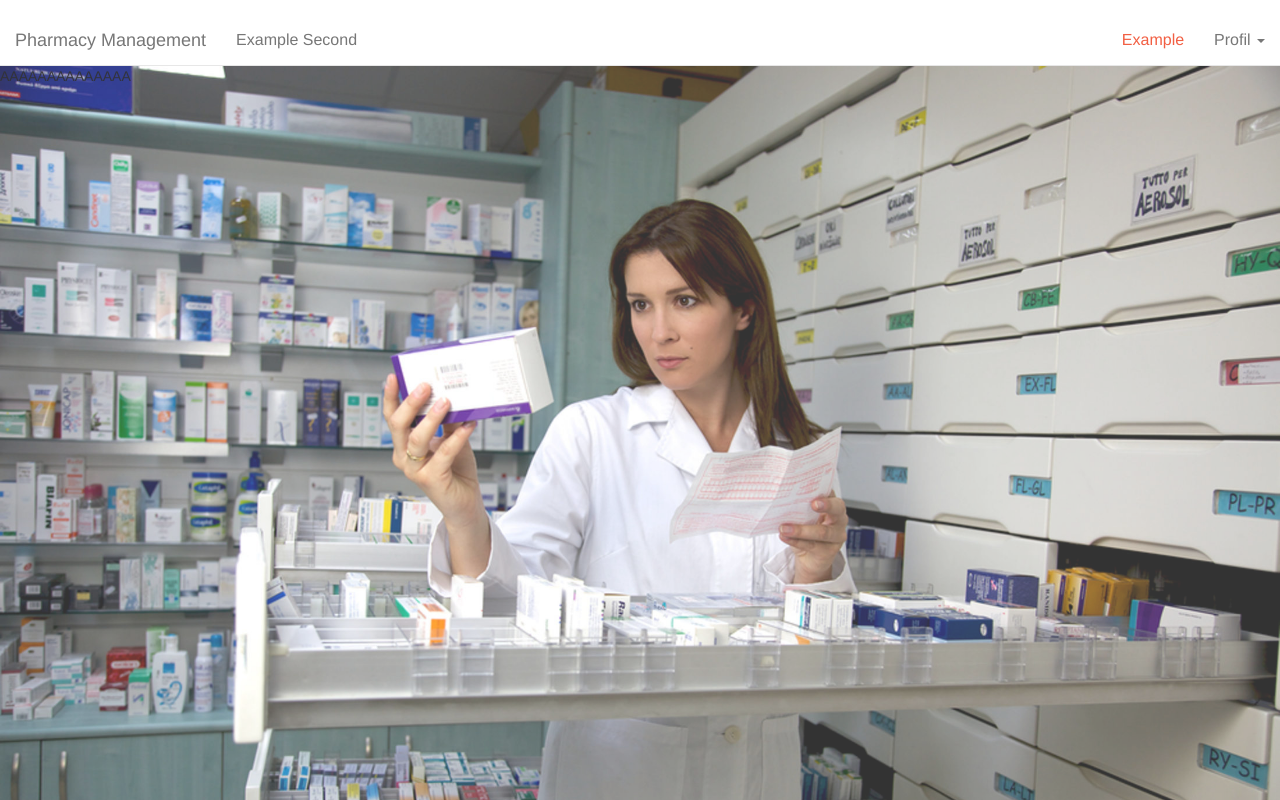
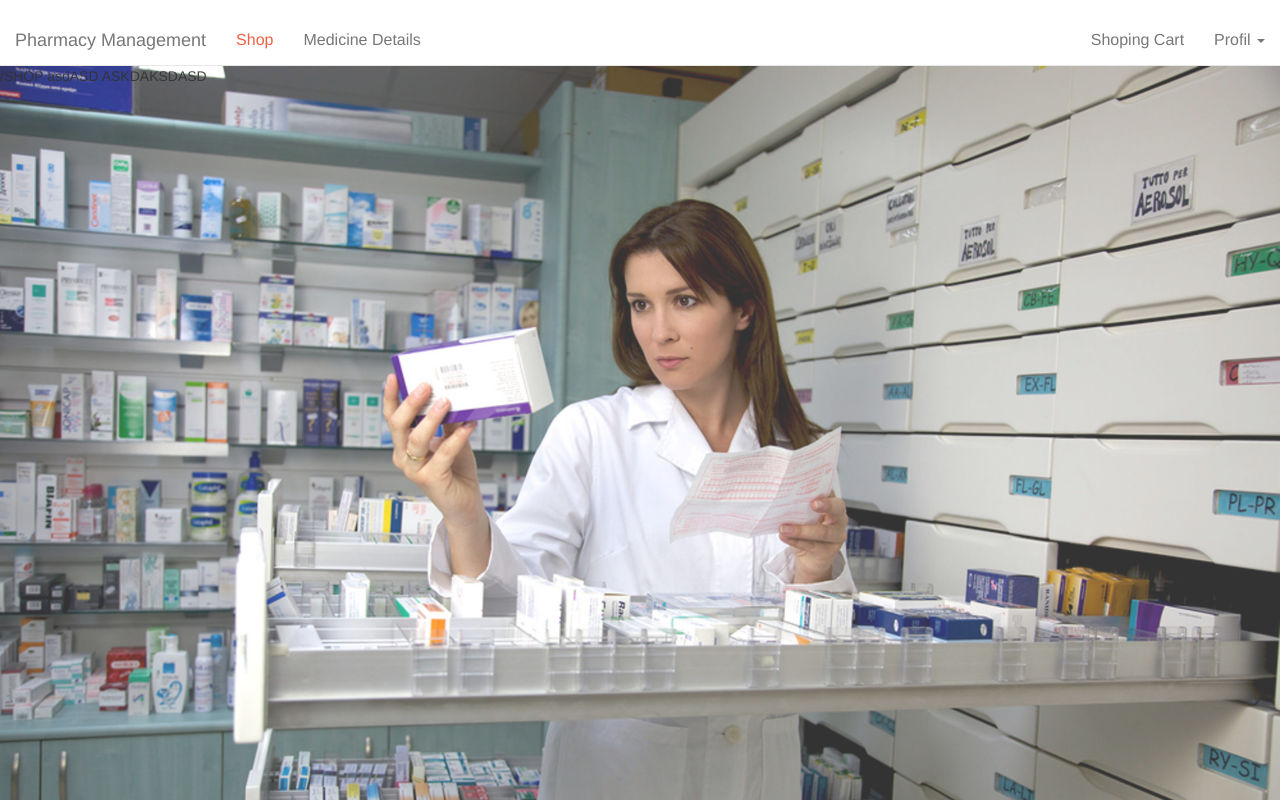
Before and after one commit to mwojdyla/ZastosowaniaInfWMedycynie, a Django app: page /main in a window 1280 px wide. Run offline with Django 3.2, Linux system fonts and the light colour scheme; some libraries are stand-ins or nearby versions.

Commit message:
medicine details prepare

```diff
--- a/medical_pharmacy/static/executionDirectiveFromURL/example-second.html
+++ /dev/null
@@ -1 +0,0 @@
-EXAMPLE 2
--- a/medical_pharmacy/static/executionDirectiveFromURL/example.html
+++ /dev/null
@@ -1 +0,0 @@
-AAAAAAAAAAAAAA
--- /dev/null
+++ b/medical_pharmacy/static/executionDirectiveFromURL/medicine-details.html
@@ -0,0 +1 @@
+<medicine-details></medicine-details>
--- /dev/null
+++ b/medical_pharmacy/static/executionDirectiveFromURL/shop.html
@@ -0,0 +1 @@
+<shop></shop>
--- /dev/null
+++ b/medical_pharmacy/static/executionDirectiveFromURL/shoping-cart.html
@@ -0,0 +1 @@
+ASDASD
--- a/medical_pharmacy/static/main-view/app.css
+++ b/medical_pharmacy/static/main-view/app.css
@@ -17,7 +17,6 @@
     right: 0;
     bottom: 0;
     opacity: 0.9;
-    overflow-x: hidden;
 }
 
 .fa-17 {
@@ -72,32 +71,6 @@
     white-space: nowrap;
 }
 
-.view-animate.ng-enter, .view-animate.ng-leave {
-    transition: all cubic-bezier(0.250, 0.460, 0.450, 0.940) 1.5s;
-
-    display: block;
-    width: 100%;
-
-    position: absolute;
-    top: 0;
-    left: 0;
-    right: 0;
-    bottom: 0;
-    padding: 10px;
-}
-
-.view-animate.ng-enter {
-    left: 100%;
-}
-
-.view-animate.ng-enter.ng-enter-active {
-    left: 0;
-}
-
-.view-animate.ng-leave.ng-leave-active {
-    left: -100%;
-}
-
 ::-webkit-scrollbar {
     width: 8px;
 }
--- a/medical_pharmacy/static/main-view/header/header.directive.js
+++ b/medical_pharmacy/static/main-view/header/header.directive.js
@@ -15,7 +15,7 @@
                 $scope.rightTabs = headerTabsService.rightTabs;
                 $scope.isActiveItem = isActiveItem;
                 $scope.changeTab = changeTab;
-                const MAIN_URL = $scope.rightTabs.EXAMPLE.route;
+                const MAIN_URL = $scope.leftTabs.SHOP.route;
                 var activePage = null;
                 var activeParent = null;
 
--- a/medical_pharmacy/static/main-view/header/headerTabs.service.js
+++ b/medical_pharmacy/static/main-view/header/headerTabs.service.js
@@ -6,11 +6,11 @@
 
     function headerTabsService(urlConstants, buildUrl) {
         const RIGHT_TABS = {
-            EXAMPLE: {
-                name: 'example',
-                title: 'Example',
+            CART: {
+                name: 'cart',
+                title: 'Shoping Cart',
                 dropdown: false,
-                route: buildUrl.createURLWithSlash(urlConstants.EXAMPLE)
+                route: buildUrl.createURLWithSlash(urlConstants.SHOPING_CART)
             },
             PROFIL: {
                 name: 'Profil',
@@ -23,26 +23,32 @@
                     },
                     {
                         id: 1,
-                        title: 'Edytuj profil'
+                        title: 'Edit profil'
                     },
                     {
                         id: 2,
-                        title: 'Zmień hasło'
+                        title: 'Change Password'
                     },
                     {
                         id: 3,
-                        title: 'Wyloguj'
+                        title: 'Logout'
                     }
                 ]
             }
         };
 
         const LEFT_TABS = {
-            EXAMPLE_SECOND: {
-                name: 'EXAMPLE_SECOND',
-                title: 'Example Second',
+            SHOP: {
+                name: 'shop',
+                title: 'Shop',
                 dropdown: false,
-                route: buildUrl.createURLWithSlash(urlConstants.EXAMPLE_SECOND)
+                route: buildUrl.createURLWithSlash(urlConstants.SHOP)
+            },
+            DETAILS: {
+                name: 'medicine-details',
+                title: 'Medicine Details',
+                dropdown: false,
+                route: buildUrl.createURLWithSlash(urlConstants.MEDICINE_DETAILS)
             }
         };
 
--- /dev/null
+++ b/medical_pharmacy/static/main-view/medicine-details/medicine-details.directive.js
@@ -0,0 +1,18 @@
+(function () {
+    'use strict';
+
+    angular.module('app')
+        .directive('medicineDetails', function () {
+            return {
+                restrict: 'E',
+                scope: {},
+                templateUrl: 'static/main-view/medicine-details/medicine-details.html',
+                controller: ['$scope', Controller]
+            };
+
+            function Controller($scope) {
+
+            }
+        });
+
+})();
--- /dev/null
+++ b/medical_pharmacy/static/main-view/medicine-details/medicine-details.html
@@ -0,0 +1 @@
+DETAILS!!!!!!!!!!!!!!!!
--- a/medical_pharmacy/static/main-view/routing.js
+++ b/medical_pharmacy/static/main-view/routing.js
@@ -3,16 +3,20 @@
 
     angular.module('app')
         .constant("urlConstants", {
-            EXAMPLE: 'example',
-            EXAMPLE_SECOND: 'example-second'
+            SHOP: 'shop',
+            SHOPING_CART: 'shoping-cart',
+            MEDICINE_DETAILS: 'medicine-details'
         })
         .config(function ($routeProvider, urlConstants, buildUrlProvider) {
             $routeProvider
-                .when(buildUrlProvider.$get().createURLWithSlash(urlConstants.EXAMPLE), {
-                    templateUrl: "static/executionDirectiveFromURL/example.html"
+                .when(buildUrlProvider.$get().createURLWithSlash(urlConstants.SHOP), {
+                    templateUrl: "static/executionDirectiveFromURL/shop.html"
                 })
-                .when(buildUrlProvider.$get().createURLWithSlash(urlConstants.EXAMPLE_SECOND), {
-                    templateUrl: "static/executionDirectiveFromURL/example-second.html"
+                .when(buildUrlProvider.$get().createURLWithSlash(urlConstants.SHOPING_CART), {
+                    templateUrl: "static/executionDirectiveFromURL/shoping-cart.html"
+                })
+                .when(buildUrlProvider.$get().createURLWithSlash(urlConstants.MEDICINE_DETAILS), {
+                    templateUrl: "static/executionDirectiveFromURL/medicine-details.html"
                 });
         });
 
--- /dev/null
+++ b/medical_pharmacy/static/main-view/shop/shop.directive.js
@@ -0,0 +1,18 @@
+(function () {
+    'use strict';
+
+    angular.module('app')
+        .directive('shop', function () {
+            return {
+                restrict: 'E',
+                scope: {},
+                templateUrl: 'static/main-view/shop/shop.html',
+                controller: ['$scope', Controller]
+            };
+
+            function Controller($scope) {
+
+            }
+        });
+
+})();
--- /dev/null
+++ b/medical_pharmacy/static/main-view/shop/shop.html
@@ -0,0 +1,2 @@
+/SHOP
+asdASD ASKDAKSDASD
--- a/medical_pharmacy/templates/main/main-view/baseMainApp.html
+++ b/medical_pharmacy/templates/main/main-view/baseMainApp.html
@@ -11,6 +11,8 @@
     <link href="{% static 'lib/css/libs.min.css' %}" rel="stylesheet">
     <link href="{% static 'main-view/app.css' %}" rel="stylesheet">
     <link href="{% static 'main-view/header/header.css' %}" rel="stylesheet">
+    <link href="{% static 'main-view/shop/shop.css' %}" rel="stylesheet">
+    <link href="{% static 'main-view/medicine-details/medicine-details.css' %}" rel="stylesheet">
 </head>
 <body>
 {% block bodyContent %}
@@ -42,6 +44,9 @@
 
 <!-- DIRECTIVES -->
 <script src="{% static 'main-view/header/header.directive.js' %}"></script>
+<script src="{% static 'main-view/shop/shop.directive.js' %}"></script>
+<script src="{% static 'main-view/medicine-details/medicine-details.directive.js' %}"></script>
+
 
 <!-- SERVICES -->
 <script src="{% static 'main-view/header/headerTabs.service.js' %}"></script>
```
Also changed, not shown: medical_pharmacy/templates/main/user-authorization/titlePage.html (+0 -23 lines), medical_pharmacy/static/main-view/medicine-details/medicine-details.css (added), medical_pharmacy/static/main-view/shop/shop.css (added).
